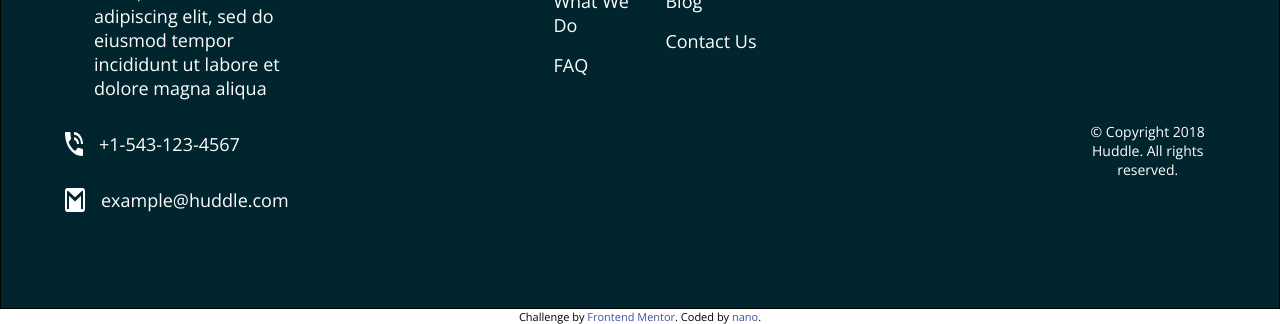
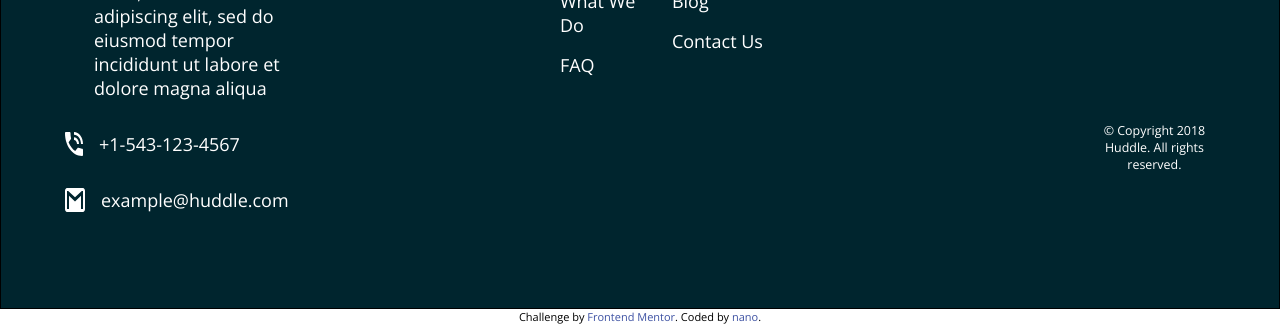
Before and after one commit to naiiiden/hubble-landing-page-with-alternating-feature-blocks, a plain HTML site: page index.html in a window 1280 px wide. Shown: the part 2522-2846 px from the top of the page. Drawn offline with nearby package versions, Linux system fonts and the light colour scheme.

Commit message:
remove fixed font-size

```diff
--- a/style.css
+++ b/style.css
@@ -315,6 +315,6 @@ a:hover {
     }
 
     .copy {
-        font-size: 14px;
+        font-size: .778rem;
     }
 }
```
